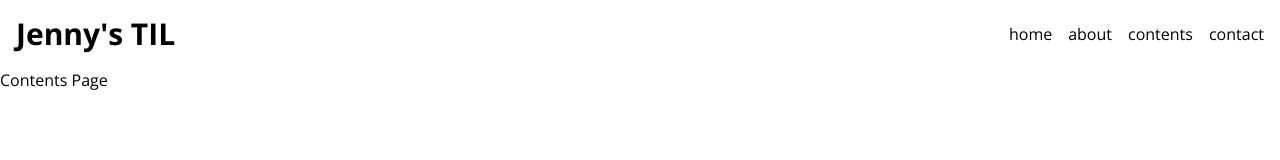
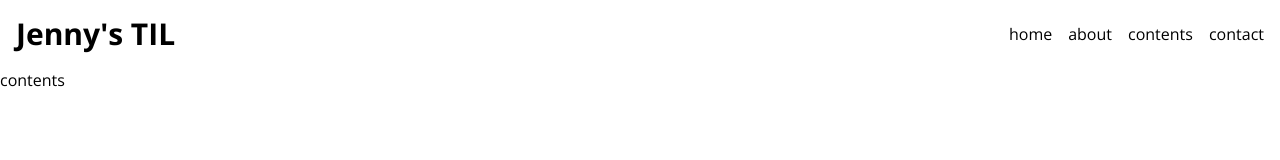
Before and after one commit to jen0828/my-til, a Next.js app: page /contents in a window 1280 px wide. Shown: the top 160 px of the page. Built offline with nearby package versions, Linux system fonts and the light colour scheme.

Commit message:
Set up contents page

```diff
--- a/src/app/contents/page.tsx
+++ b/src/app/contents/page.tsx
@@ -1,3 +1,7 @@
-export default function ContentsPage() {
-  return <p>Contents Page</p>;
+import { getAllContents } from "@/service/contents";
+
+export default async function ContentsPage() {
+  const contents = await getAllContents()
+  const categories = [...new Set(contents.map((content) => content.category))];
+  return <p>contents</p>
 }
```
